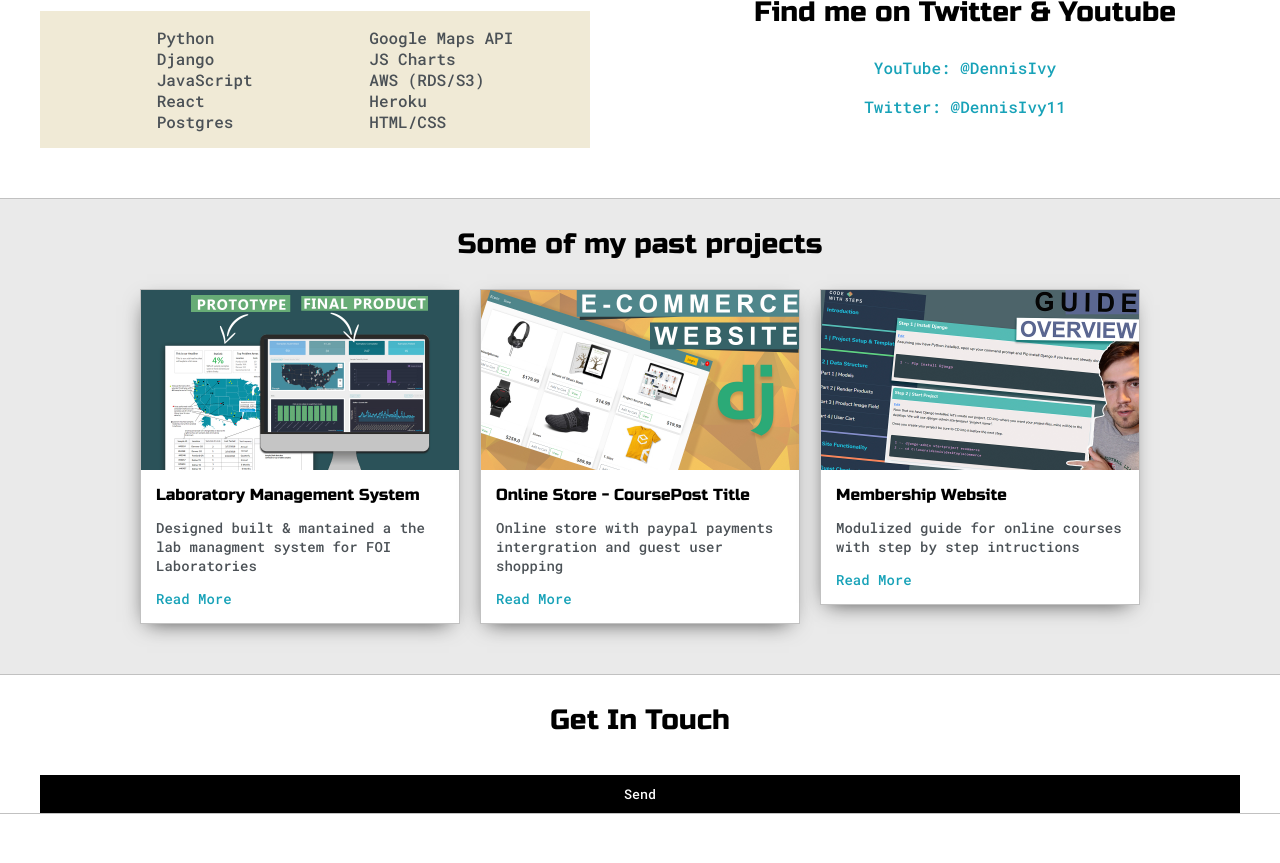
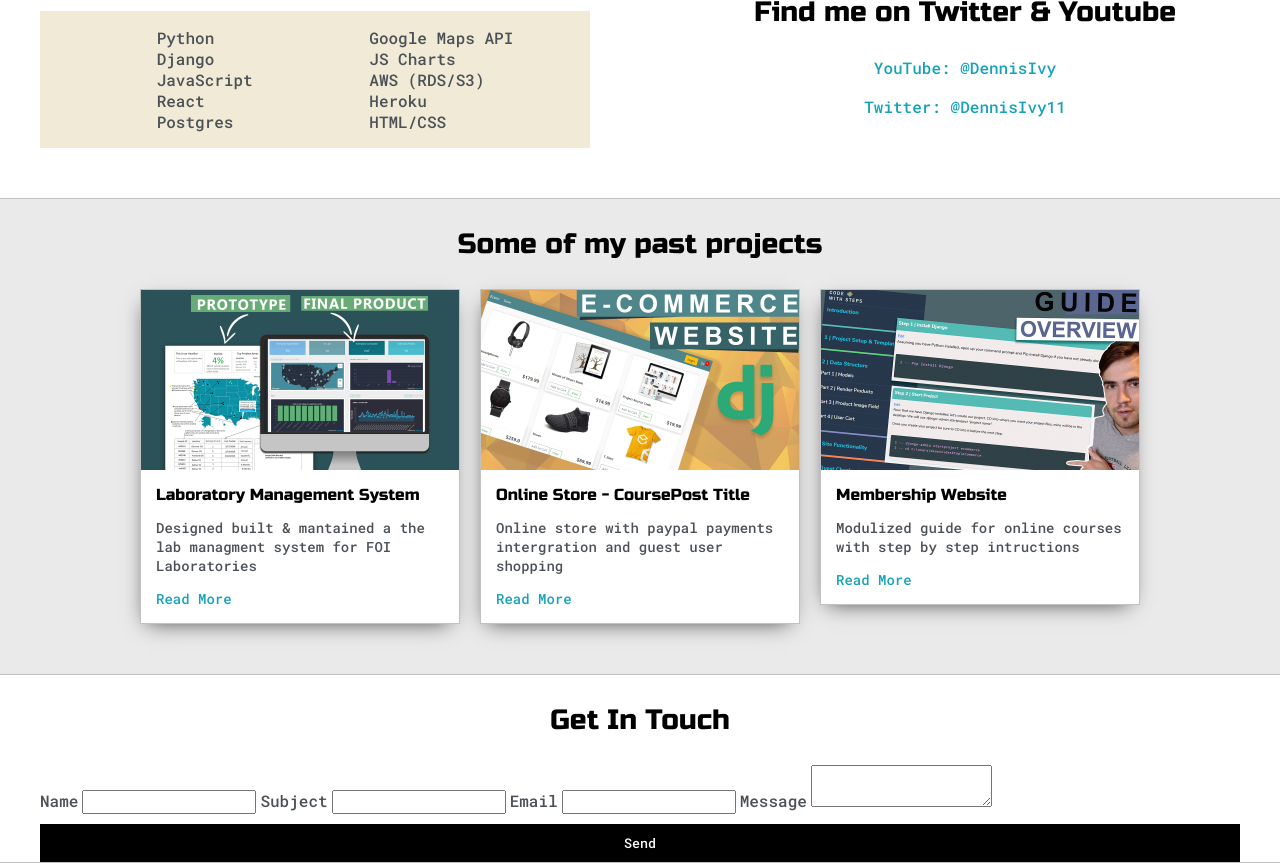
Before and after one commit to Annie-Huang/portfolio-website2, a website: page index.html in a window 1280 px wide. Shown: the part 1098-1961 px from the top of the page. Before the commit the page ends 1912 px from the top, so only its background shows below. Drawn offline with Linux system fonts and the light colour scheme.

Commit message:
Create the rest of input and textarea for the form

```diff
--- a/index.html
+++ b/index.html
@@ -146,6 +146,18 @@
     <div class="main-container">
       <h3 style="text-align: center;">Get In Touch</h3>
       <form id="contact-form">
+        <label>Name</label>
+        <input class="input-field" type="text" name="name">
+
+        <label>Subject</label>
+        <input class="input-field" type="text" name="subject">
+
+        <label>Email</label>
+        <input class="input-field" type="text" name="email">
+
+        <label>Message</label>
+        <textarea class="input-field" name="message"></textarea>
+
         <input id="submit-btn" type="submit" value="Send">
       </form>
     </div>
```
